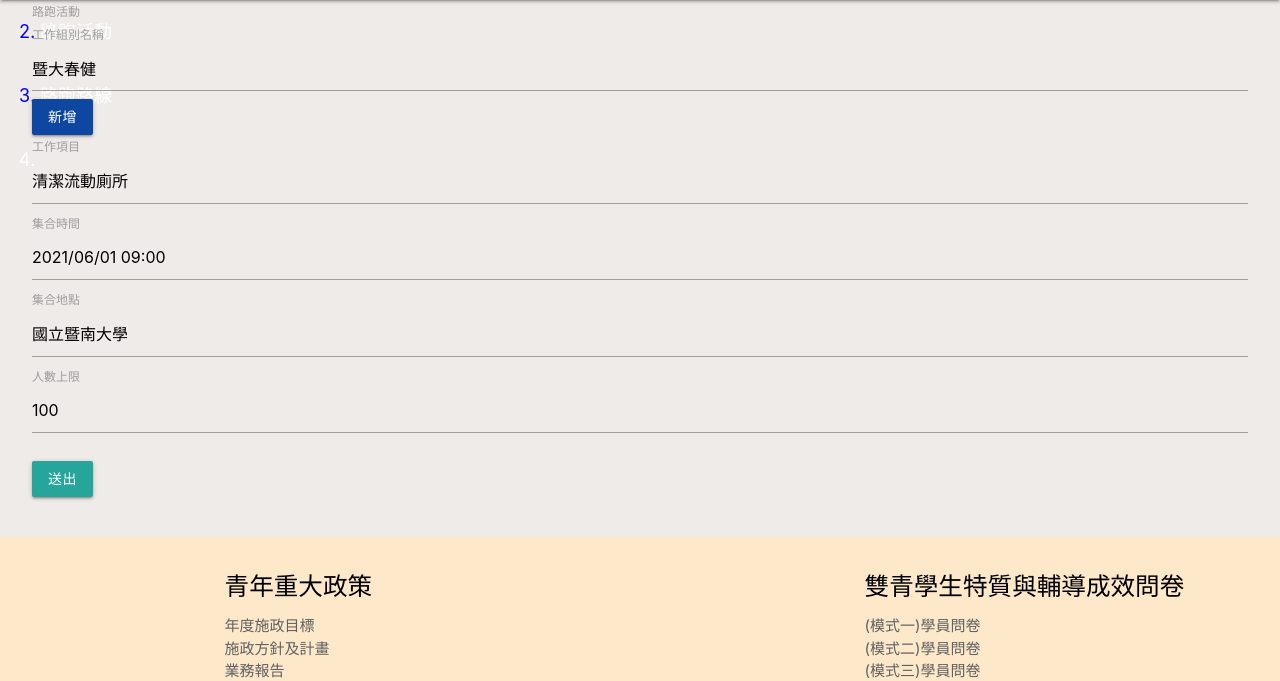
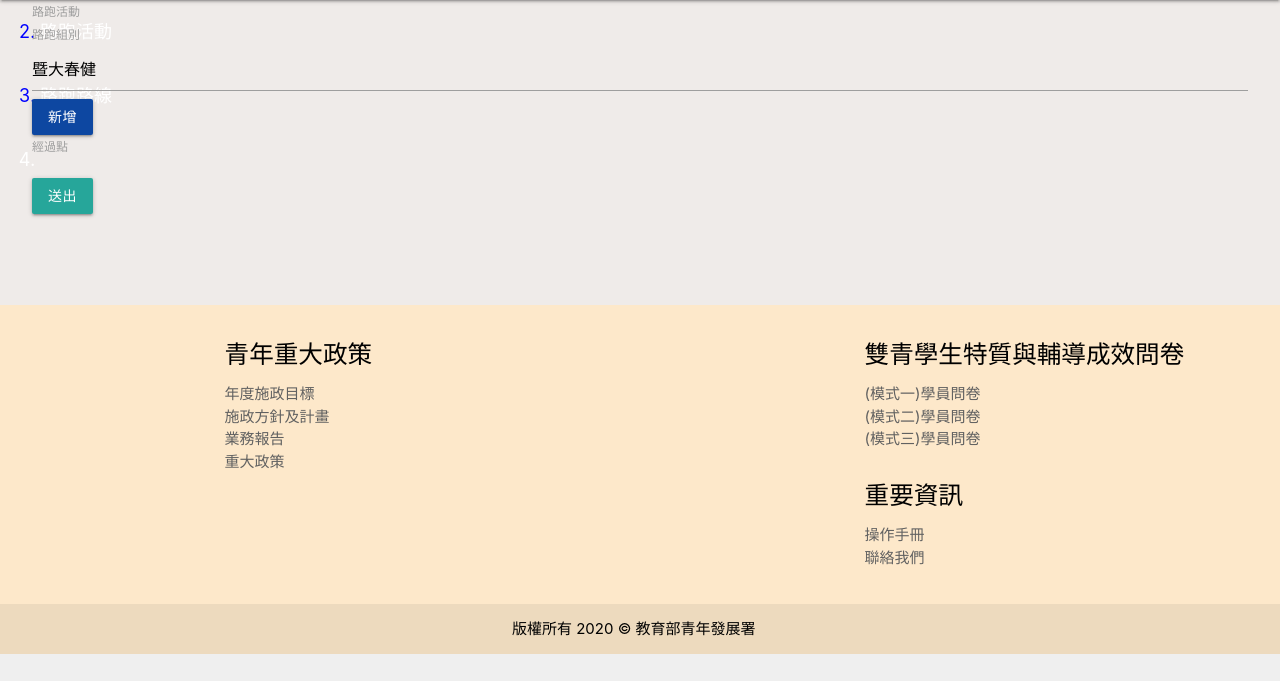
Before and after one commit to letRunnning/let_run, a PHP site: the page made by application/views/run/route.php in a window 1280 px wide. Shown: the part 146-827 px from the top of the page. After the commit the page ends 800 px from the top, so only its background shows below. Run offline with PHP 8.4, Linux system fonts and the light colour scheme; the template is opened without the code that fills it, so the values that code supplies are empty; some libraries are stand-ins or nearby versions.

Commit message:
add content

```diff
--- a/application/views/run/route.php
+++ b/application/views/run/route.php
@@ -27,26 +27,17 @@
         </div>
 
         <div class="col-10 m-2 mx-auto">
-            <label for="workgroupName" class="form-label">工作組別名稱</label>
+            <label for="workgroupName" class="form-label">路跑組別</label>
             <input class="form-control" type="text" id="workgroupName" name="workgroupName" value="暨大春健" required placeholder="請輸入工作組別名稱">
         </div>
         <div class="row group">
-          <div class="col-10 m-2 mx-auto">
-              <label for="workList" class="form-label">工作項目</label>
-              <input class="form-control" type="text" id="workList" name="workList" value="清潔流動廁所" required placeholder="請輸入工作項目">
-          </div>
-          <div class="col-10 m-2 mx-auto">
-              <label for="assemblyTime">集合時間</label>
-              <input type="text" id="assemblyTime" class="form-control" value="2021/06/01 09:00" required placeholder="請輸入活動日期">
-          </div>
-          <div class="col-10 m-2 mx-auto">
-              <label for="assemblyPlace" class="form-label">集合地點</label>
-              <input class="form-control" type="text" id="assemblyPlace" name="assemblyPlace" value="國立暨南大學" required placeholder="請輸入集合地點">
-          </div>
-          <div class="col-10 m-2 mx-auto">
-              <label for="peoples" class="form-label">人數上限</label>
-              <input class="form-control" type="text" id="peoples" name="peoples" value="100" required placeholder="請輸入人數上限">
-          </div>
+          <div class="col-10 mx-auto">
+            <label>經過點</label>
+            <select class="form-select mb-3" name="runActive" id="runActive" >
+              <option selected value="A1">經過點1</option>
+              <option  value="A2">經過點2</option>
+            </select>
+        </div>
         </div>
       <div class="row">
         <div class="d-grid gap-2 col-2 mx-auto">
```
